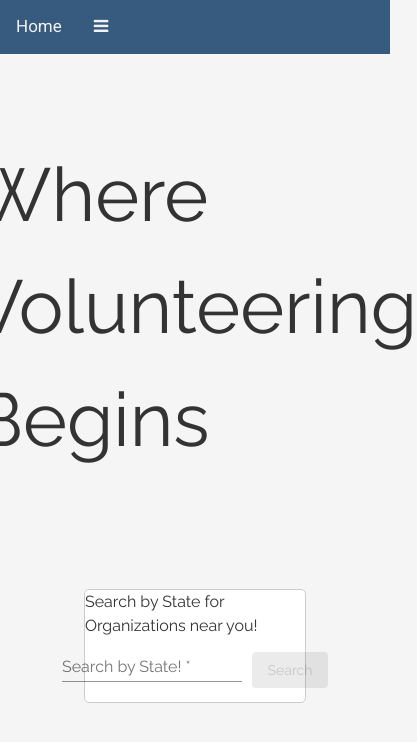
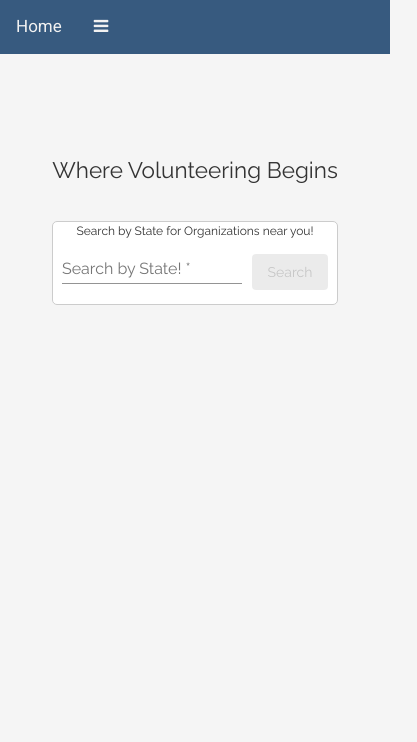
Before and after one commit to bethel-school-of-technology/the-volunteer-hub-frontend, an Angular app: page / in a window 390 px wide. Shown: the top 742 px of the page, 417 px wide, since content can reach past the window. Built offline with nearby package versions, Linux system fonts and the light colour scheme.

Commit message:
homepage responsive

```diff
--- a/src/app/Components/homepage/homepage.component.css
+++ b/src/app/Components/homepage/homepage.component.css
@@ -35,8 +35,9 @@
 
 .introBody {
     width: auto;
-    height: 87vh;
-    background-color: primary;
+    height: auto;
+    margin-top: 100px;
+    margin-bottom: 50px;
     display: flex;
     justify-content: center;
     align-items: center;
@@ -87,3 +88,36 @@
     height: 75%;
     margin-left: 10px;
 }
+
+@media screen and (max-width: 768px) {
+    .introBody{
+        margin-bottom: 50px;
+    }
+    .slogan {
+        font-size: 3em;
+    }
+    .search {
+        width: 75%;
+    }
+}
+
+@media screen and (max-width: 600px) {
+    .slogan {
+        font-size: 1.5em;
+    }
+    .introBody {
+        width: auto;
+        display: flex;
+        justify-content: center;
+        align-items: flex-start;
+        height: auto;
+        margin-bottom: 40px;
+    }
+    .search {
+        width: 100%;
+    }
+    .search p {
+        font-size: 12px;
+    }
+
+}
--- a/src/app/Components/navbar/navbar.component.css
+++ b/src/app/Components/navbar/navbar.component.css
@@ -31,7 +31,7 @@ header img {
 }
 
 /* When the screen is less than 600 pixels wide, hide all links, except for the first one ("Home"). Show the link that contains should open and close the topnav (.icon) */
-@media screen and (max-width: 600px) {
+@media screen and (max-width: 768px) {
   .topnav a:not(:first-child) {
     display: none;
   }
@@ -47,7 +47,7 @@ header img {
 }
 
 /* The "responsive" class is added to the topnav with JavaScript when the user clicks on the icon. This class makes the topnav look good on small screens (display the links vertically instead of horizontally) */
-@media screen and (max-width: 600px) {
+@media screen and (max-width: 768px) {
   .topnav.responsive {
     position: relative;
   }
```
Also changed, not shown: src/app/Components/homepage/homepage.component.html (line endings or trailing spaces).
